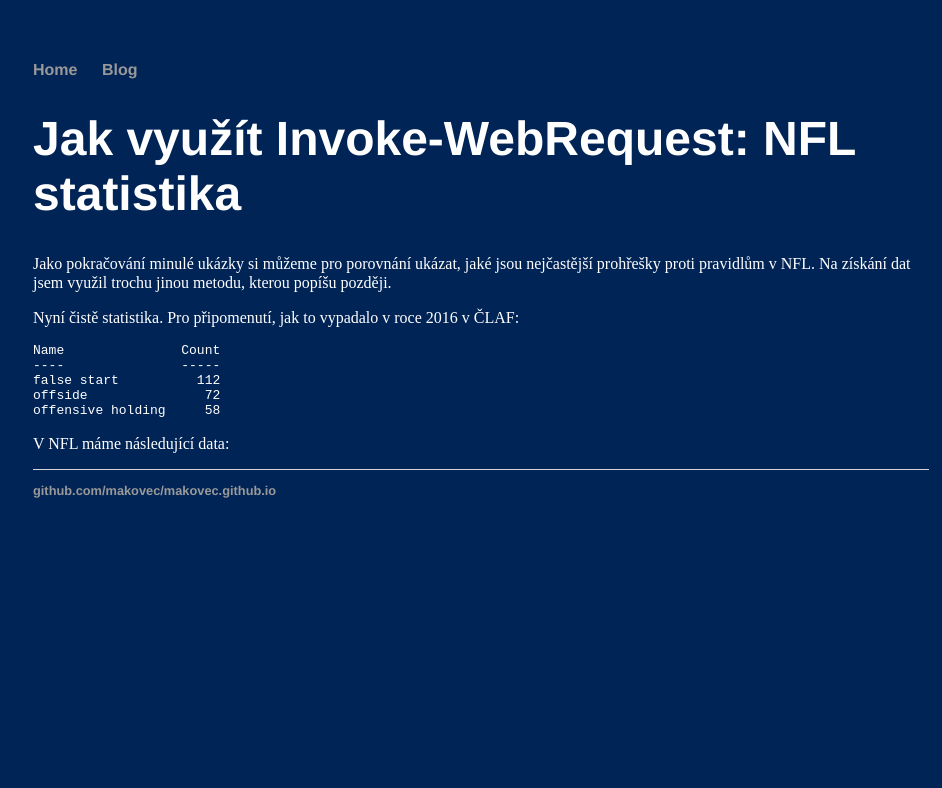
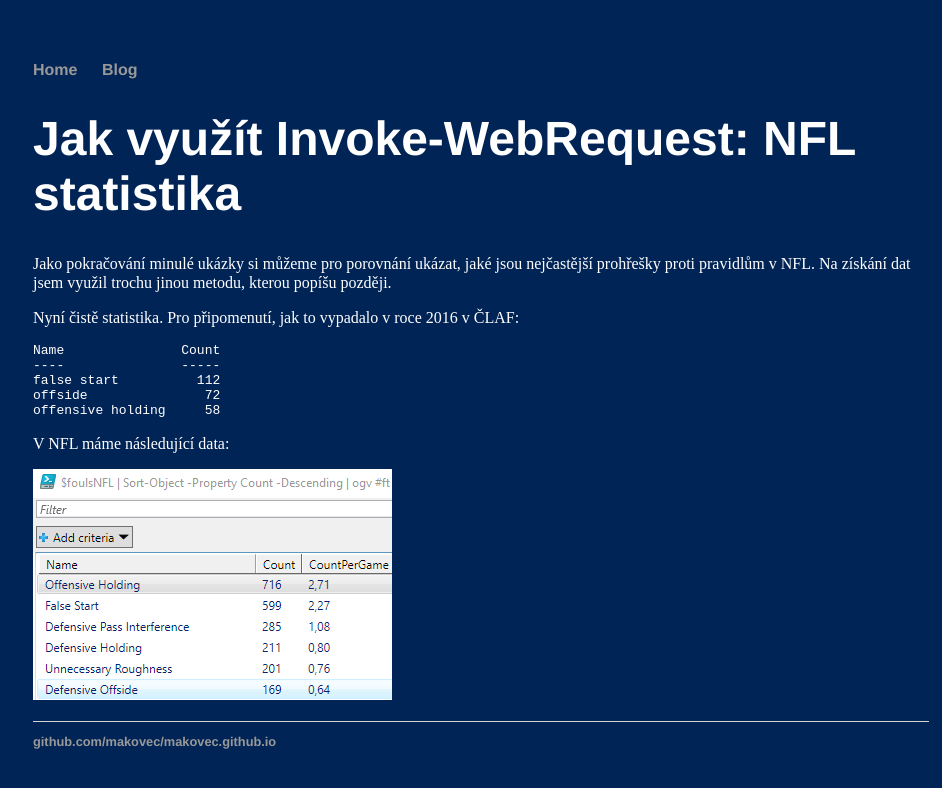
Before and after one commit to Makovec/makovec.github.io, a Jekyll site: the page built from _posts/2017-01-20-JakVyuzitInvoke-WebrequestStat.md, in a window 1280 px wide. Shown: the top 788 px of the page, without its empty margins (159-1101 px from the left). Built offline with Jekyll 4.4.1, drawn with Linux system fonts in a browser that asks for light colours.

Commit message:
link correction

```diff
--- a/_posts/2017-01-20-JakVyuzitInvoke-WebrequestStat.md
+++ b/_posts/2017-01-20-JakVyuzitInvoke-WebrequestStat.md
@@ -28,4 +28,4 @@
 
 V NFL máme následující data:
 
-[](/images/posts/2017-01-20-NFLstat.png)
+![](/images/posts/2017-01-20-NFLstat.png)
```
